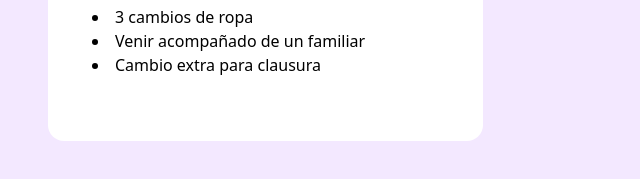
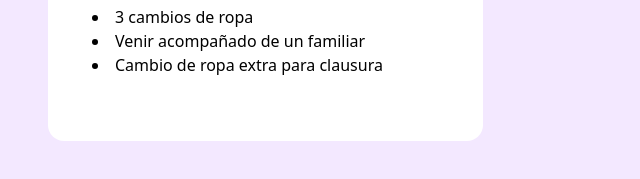
Before and after one commit to Isaac21-C/Informacion-detallada, a plain HTML site: page index.html in a window 1280 px wide. Shown: the part 519-698 px from the top of the page, 0-640 px from the left. Drawn offline with nearby package versions, Linux system fonts and the light colour scheme.

Commit message:
Update index.html

```diff
--- a/index.html
+++ b/index.html
@@ -36,7 +36,7 @@
                 <h3 class=" ml-7 pt-2">
                     <li>3 cambios de ropa</li>
                     <li>Venir acompañado de un familiar</li>
-                    <li>Cambio extra para clausura</li>
+                    <li>Cambio de ropa extra para clausura</li>
                 </h3>
                 <div class="p-6">
 
```
